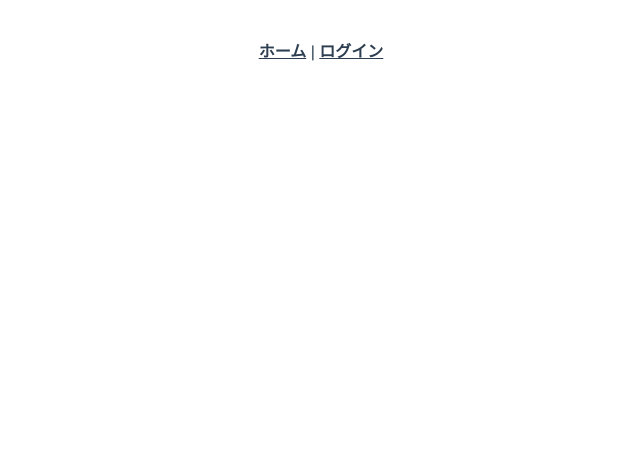
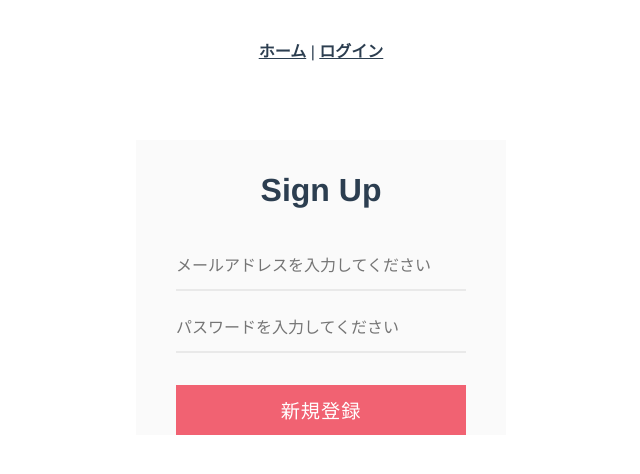
Before and after one commit to sakurakotubaki/vue-myapp, a Vue app: page /register in a window 1280 px wide. Shown: the top 474 px of the page, without its empty margins (319-959 px from the left). Built offline with nearby package versions, Linux system fonts and the light colour scheme.

Commit message:
ログインと新規登録ページを作成

```diff
--- a/src/App.vue
+++ b/src/App.vue
@@ -2,7 +2,7 @@
   <div id="app">
     <nav>
       <router-link to="/">ホーム</router-link> |
-      <router-link to="/about">ログイン</router-link>
+      <router-link to="/login">ログイン</router-link>
     </nav>
     <router-view/>
   </div>
--- a/src/router/index.js
+++ b/src/router/index.js
@@ -10,14 +10,30 @@
     name: 'home',
     component: HomeView
   },
+  // {
+  //   path: '/about',
+  //   name: 'about',
+  //   // route level code-splitting
+  //   // this generates a separate chunk (about.[hash].js) for this route
+  //   // which is lazy-loaded when the route is visited.
+  //   component: () => import(/* webpackChunkName: "about" */ '../views/Login.vue')
+  // },
   {
-    path: '/about',
-    name: 'about',
+    path: '/login',
+    name: 'login',
     // route level code-splitting
     // this generates a separate chunk (about.[hash].js) for this route
     // which is lazy-loaded when the route is visited.
-    component: () => import(/* webpackChunkName: "about" */ '../views/AboutView.vue')
-  }
+    component: () => import(/* webpackChunkName: "about" */ '../views/Login.vue')
+  },
+  {
+    path: '/register',
+    name: 'register',
+    // route level code-splitting
+    // this generates a separate chunk (about.[hash].js) for this route
+    // which is lazy-loaded when the route is visited.
+    component: () => import(/* webpackChunkName: "about" */ '../views/Register.vue')
+  },
 ]
 
 const router = new VueRouter({
--- /dev/null
+++ b/src/views/Register.vue
@@ -0,0 +1,124 @@
+<template>
+  <div class="about">
+    <div class="form-wrapper">
+  <h1>Sign Up</h1>
+  <form>
+    <div class="form-item">
+      <label for="email"></label>
+      <input type="email" name="email" required="required" placeholder="メールアドレスを入力してください" />
+    </div>
+    <div class="form-item">
+      <label for="password"></label>
+      <input type="password" name="password" required="required" placeholder="パスワードを入力してください" />
+    </div>
+    <div class="button-panel">
+      <input type="submit" class="button" title="Sign In" value="新規登録" />
+    </div>
+  </form>
+</div>
+  </div>
+</template>
+
+<script>
+
+</script>
+
+<style scoped>
+/* Fonts */
+@import url(https://fonts.googleapis.com/css?family=Open+Sans:400);
+
+/* fontawesome */
+@import url(http://weloveiconfonts.com/api/?family=fontawesome);
+[class*="fontawesome-"]:before {
+  font-family: 'FontAwesome', sans-serif;
+}
+
+/* Simple Reset */
+* { margin: 0; padding: 0; box-sizing: border-box; }
+
+/* body */
+body {
+  background: #e9e9e9;
+  color: #5e5e5e;
+  font: 400 87.5%/1.5em 'Open Sans', sans-serif;
+}
+
+/* Form Layout */
+.form-wrapper {
+  background: #fafafa;
+  margin: 3em auto;
+  padding: 0 1em;
+  max-width: 370px;
+}
+
+h1 {
+  text-align: center;
+  padding: 1em 0;
+}
+
+form {
+  padding: 0 1.5em;
+}
+
+.form-item {
+  margin-bottom: 0.75em;
+  width: 100%;
+}
+
+.form-item input {
+  background: #fafafa;
+  border: none;
+  border-bottom: 2px solid #e9e9e9;
+  color: #666;
+  font-family: 'Open Sans', sans-serif;
+  font-size: 1em;
+  height: 50px;
+  transition: border-color 0.3s;
+  width: 100%;
+}
+
+.form-item input:focus {
+  border-bottom: 2px solid #c0c0c0;
+  outline: none;
+}
+
+.button-panel {
+  margin: 2em 0 0;
+  width: 100%;
+}
+
+.button-panel .button {
+  background: #f16272;
+  border: none;
+  color: #fff;
+  cursor: pointer;
+  height: 50px;
+  font-family: 'Open Sans', sans-serif;
+  font-size: 1.2em;
+  letter-spacing: 0.05em;
+  text-align: center;
+  text-transform: uppercase;
+  transition: background 0.3s ease-in-out;
+  width: 100%;
+}
+
+.button:hover {
+  background: #ee3e52;
+}
+
+.form-footer {
+  font-size: 1em;
+  padding: 2em 0;
+  text-align: center;
+}
+
+.form-footer a {
+  color: #8c8c8c;
+  text-decoration: none;
+  transition: border-color 0.3s;
+}
+
+.form-footer a:hover {
+  border-bottom: 1px dotted #8c8c8c;
+}
+</style>
```
Also changed, not shown: src/views/Login.vue (renamed from src/views/AboutView.vue).
